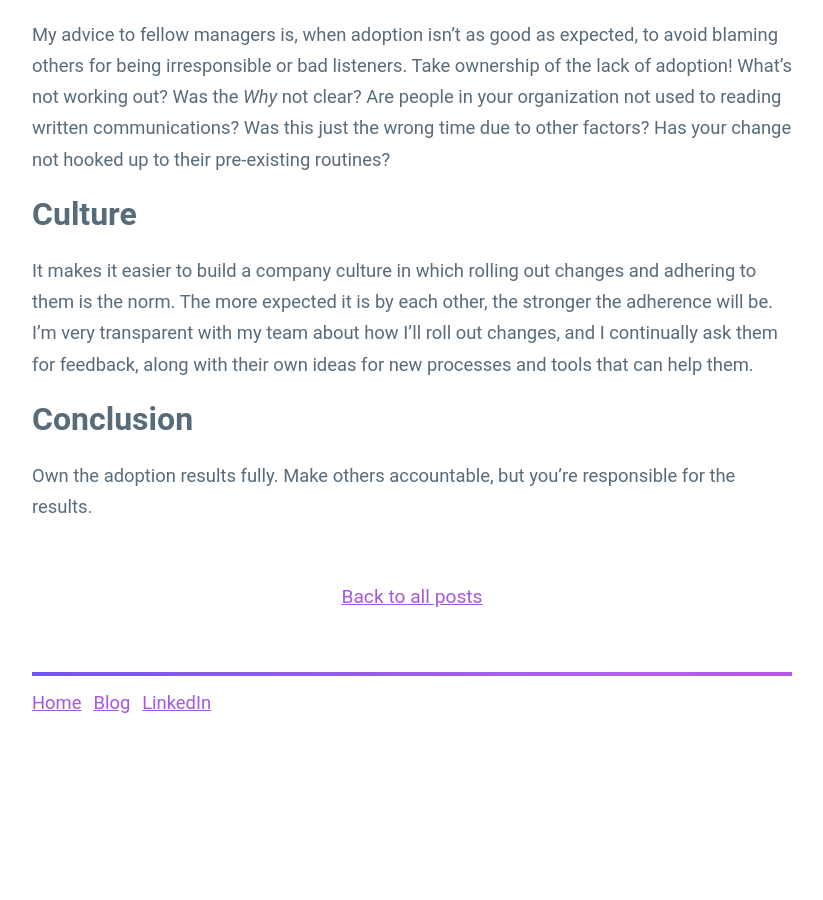
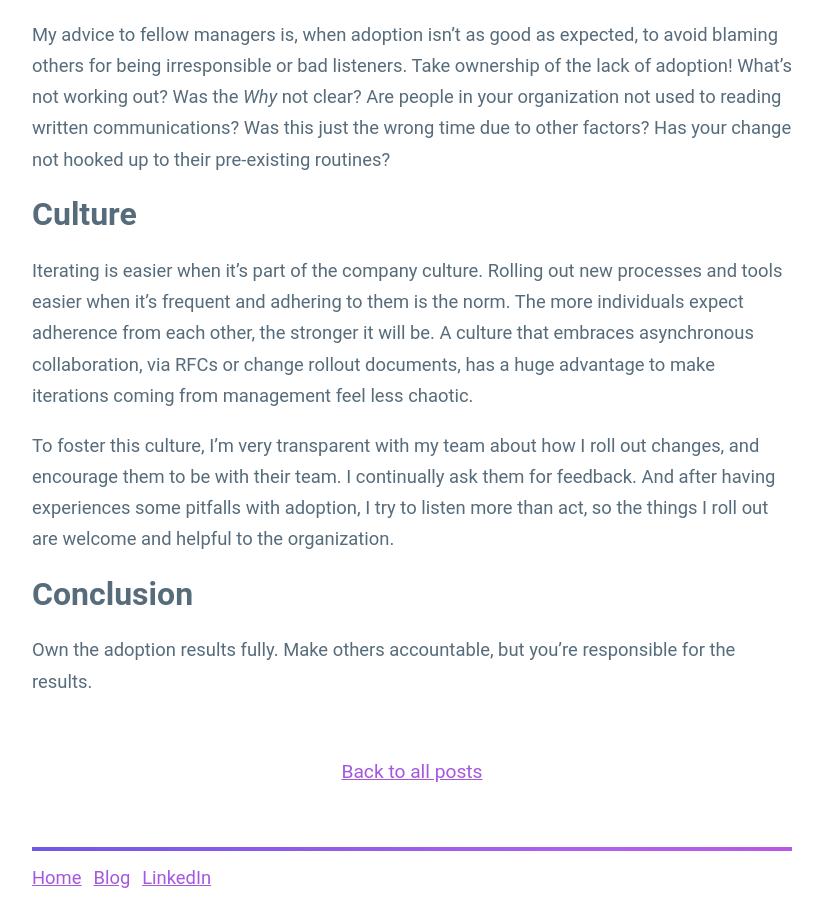
Before and after one commit to guillermodlpa/site, a Jekyll site: the page built from _posts/2021-11-28-thoughts-on-adoption-of-new-tools-and-processes.markdown, in a window 1280 px wide and 900 px high, scrolled down 2302 px. Shown: the whole window, without its empty margins (228-1051 px from the left). Built offline with Jekyll 4.4.1, drawn with Linux system fonts in a browser that asks for light colours; before the commit the page ends 3048 px from its top, so only the background shows below that.

Commit message:
Updated Thoughts On Adoption Of New Tools And Processes

```diff
--- a/_posts/2021-11-28-thoughts-on-adoption-of-new-tools-and-processes.markdown
+++ b/_posts/2021-11-28-thoughts-on-adoption-of-new-tools-and-processes.markdown
@@ -45,7 +45,9 @@ My advice to fellow managers is, when adoption isn't as good as expected, to avo
 
 # Culture
 
-It makes it easier to build a company culture in which rolling out changes and adhering to them is the norm. The more expected it is by each other, the stronger the adherence will be. I'm very transparent with my team about how I'll roll out changes, and I continually ask them for feedback, along with their own ideas for new processes and tools that can help them.
+Iterating is easier when it's part of the company culture. Rolling out new processes and tools easier when it's frequent and adhering to them is the norm. The more individuals expect adherence from each other, the stronger it will be. A culture that embraces asynchronous collaboration, via RFCs or change rollout documents, has a huge advantage to make iterations coming from management feel less chaotic.
+
+To foster this culture, I'm very transparent with my team about how I roll out changes, and encourage them to be with their team. I continually ask them for feedback. And after having experiences some pitfalls with adoption, I try to listen more than act, so the things I roll out are welcome and helpful to the organization.
 
 # Conclusion
 
```
